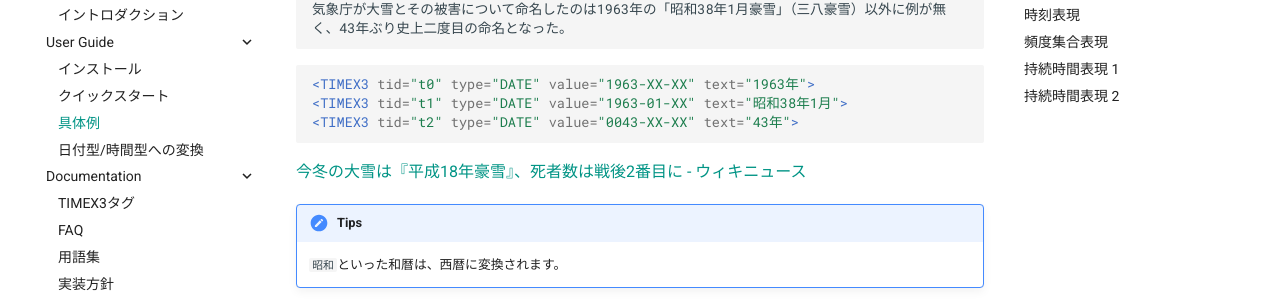
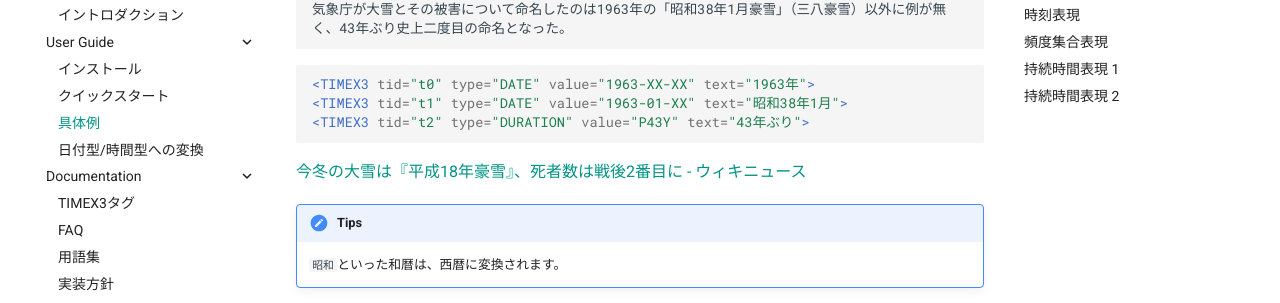
Before and after one commit to yagays/ja-timex, an MkDocs documentation site: the page built from docs/docs/examples.md, in a window 1280 px wide and 900 px high, scrolled down 511 px. Shown: the part 147-450 px from the top of the window. Built offline with MkDocs 1.6.1 and Material for MkDocs 9.7.7, drawn with Linux system fonts in a browser that asks for light colours; comment, search, counter and statistics services are not loaded.

Commit message:
update docs

````diff
--- a/docs/docs/examples.md
+++ b/docs/docs/examples.md
@@ -27,7 +27,7 @@
 ```xml
 <TIMEX3 tid="t0" type="DATE" value="1963-XX-XX" text="1963年">
 <TIMEX3 tid="t1" type="DATE" value="1963-01-XX" text="昭和38年1月">
-<TIMEX3 tid="t2" type="DATE" value="0043-XX-XX" text="43年">
+<TIMEX3 tid="t2" type="DURATION" value="P43Y" text="43年ぶり">
 ```
 
 [今冬の大雪は『平成18年豪雪』、死者数は戦後2番目に \- ウィキニュース](https://ja.wikinews.org/wiki/%E4%BB%8A%E5%86%AC%E3%81%AE%E5%A4%A7%E9%9B%AA%E3%81%AF%E3%80%8E%E5%B9%B3%E6%88%9018%E5%B9%B4%E8%B1%AA%E9%9B%AA%E3%80%8F%E3%80%81%E6%AD%BB%E8%80%85%E6%95%B0%E3%81%AF%E6%88%A6%E5%BE%8C2%E7%95%AA%E7%9B%AE%E3%81%AB)
````
